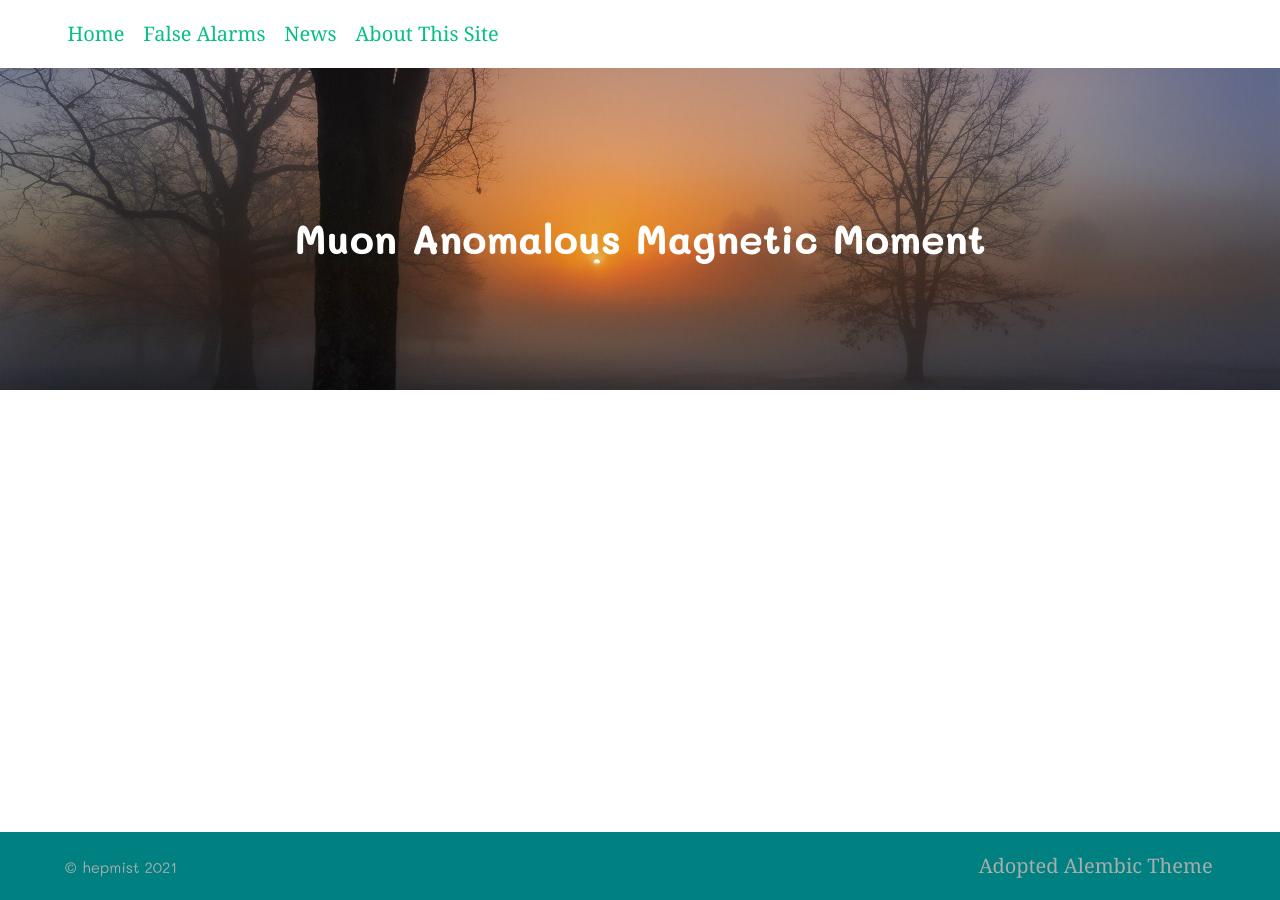
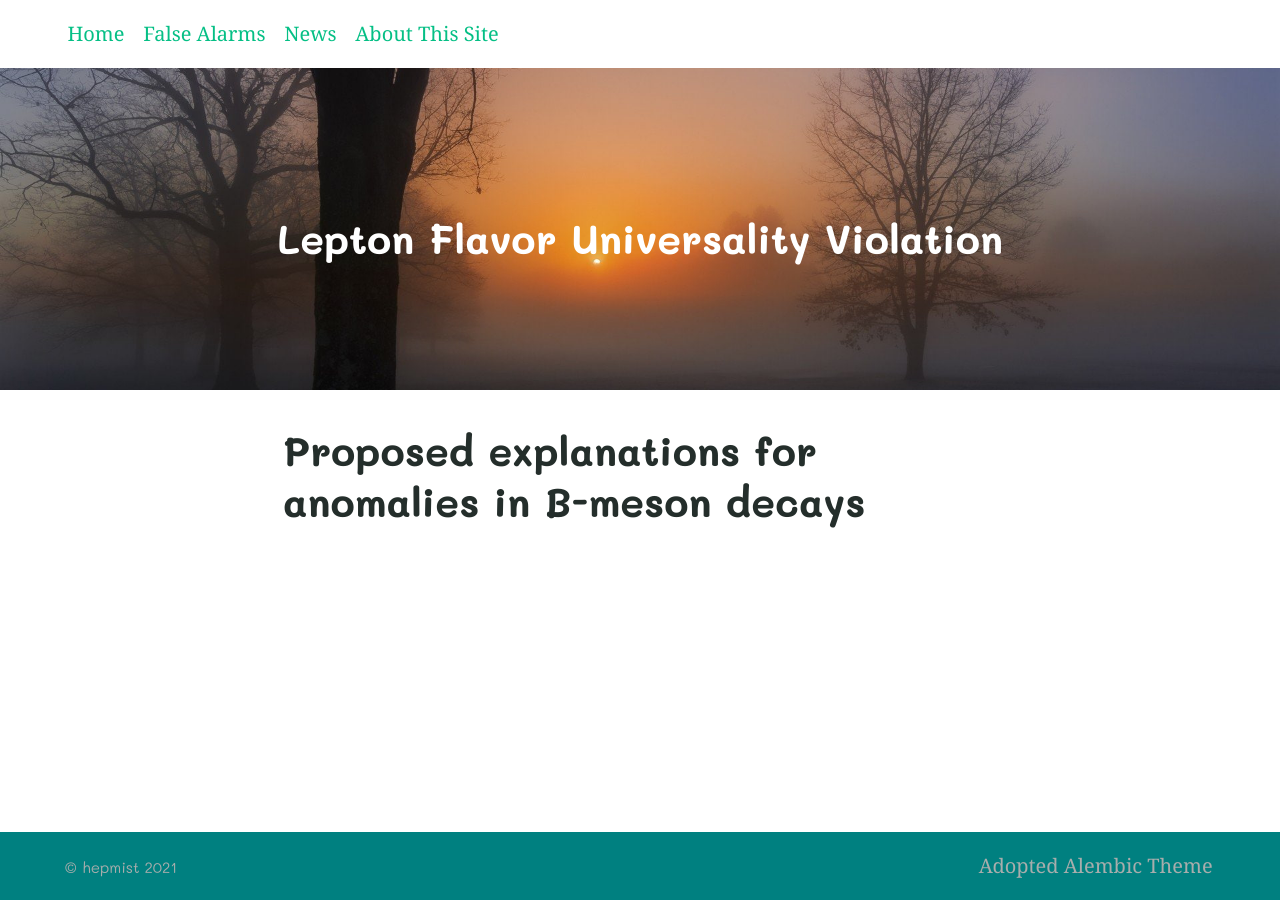
Before and after one commit to hepcomm/hepmist, a Jekyll site: the page built from solutions/LFUV-B.md, in a window 1280 px wide. Built offline with Jekyll 4.4.1, drawn with Linux system fonts in a browser that asks for light colours.

Commit message:
Update LFUV-B.md

```diff
--- a/solutions/LFUV-B.md
+++ b/solutions/LFUV-B.md
@@ -1,5 +1,6 @@
 ---
-feature_text: <h1 class="whitetext"> Muon Anomalous Magnetic Moment </h1>
+title: Proposed explanations for anomalies in B-meson decays
+feature_text: <h1 class="whitetext"> Lepton Flavor Universality Violation </h1>
 feature_image: https://hepcomm.github.io/hepmist/assets/mist_hope.jpeg
 ---
 <br>
```
